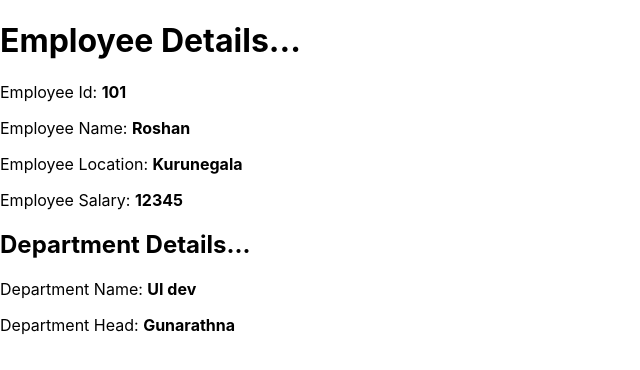
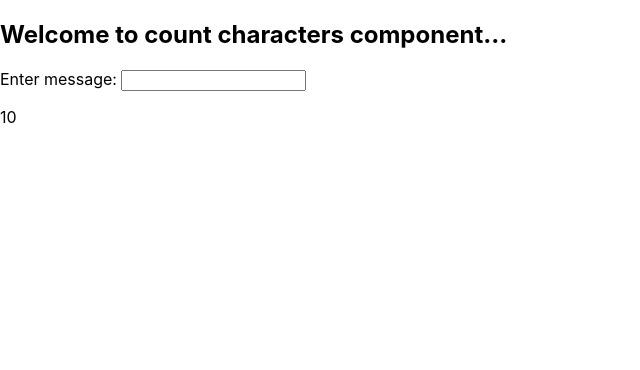
Before and after one commit to udshanu/ReactJsUsingJavaScriptFiles, a React (Create React App) app in the folder React.AspNetCoreLatest/React.AspNetCoreLatest/reactdemo/: page / in a window 1280 px wide. Shown: the top 370 px of the page, without its empty margins (0-640 px from the left). Built offline with nearby package versions, Linux system fonts and the light colour scheme.

Commit message:
Introduction to State in React Class Component

```diff
--- a/React.AspNetCoreLatest/React.AspNetCoreLatest/reactdemo/src/index.js
+++ b/React.AspNetCoreLatest/React.AspNetCoreLatest/reactdemo/src/index.js
@@ -2,57 +2,75 @@
 import ReactDOM from 'react-dom';
 import './index.css';
 
-////------------Introduction to Class Component--------//////////
-//To defined a class component in React, we have to create a class and extend it React.Component class.
-//Component(both function and class) cannot modify its own properties.
-//Component properties are read only.
-//When we create a constructor, before we performe any operation within the constructor we must make a call to the base class constructor.
-//
-//When we use class components
-//1. Managing state of the component.
-//2. Adding life cycle methods to component.
-//3. Need to write logic for event handlers.
-//
-//Rest of the other things we can write functional component.
+////------------Introduction to State in React Class Component--------//////////
+//Change there output overtime in response to variouse user actions.
+//State similar to props.
+//This is private.
+//State fully control by the component class.
+//State contains data specific to a given component that may change over time.
+//State is user defined javascript object.
+//"SetState" method = managing component state.
+//"SetState" method tells to react this component and its children should be re-render with the most update state.
+
+
+class CountCharacters extends React.Component {
+    constructor(props) {
+        super(props);
+        this.state = {
+            message: '',
+            counter: 10
+        };
+    }
+
+    onMessageChange(text) {
+        this.setState({
+            message: 'Message has ' + text.length + ' number of characters.'
+        });
+    }
+
+    render() {
+        return <div>
+            <h2> Welcome to count characters component...</h2>
+            <p>
+                <label>Enter message: <input type="text" onChange={e => this.onMessageChange(e.target.value)}></input> </label>
+
+            </p>
+            <p>
+                <label>{this.state.message}</label>
+            </p>
+            <p>
+                <label>{this.state.counter}</label>
+            </p>
+        </div>
+
+    }
+}
+
+const element = <CountCharacters></CountCharacters>
+ReactDOM.render(element, document.getElementById("root"));
+
 
 class Employee extends React.Component {
-    constructor(props) {
-        super(props);
-        console.log(this.props);
+    state = { counter: 0 };
+    counter = 0;
+    addEmployee = () => {
+        this.setState({ counter: this.state.counter + 1 });
+        //this.counter = this.counter + 1;
+        //alert("Add a new Employee.");
+        //alert('Add Employee button is clicked ' + this.counter +' times.');
     }
     render() {
         return <div>
-            <h1>Employee Details...</h1>
+            <h2>Welcome to Employee Component...</h2>
             <p>
-                <label>Employee Id: <b>{this.props.Id}</b></label>
+                <button onClick={this.addEmployee}>Add Employee</button>
             </p>
             <p>
-                <label>Employee Name: <b>{this.props.Name}</b></label>
+                <label>Add Employee button is clicked <b>{this.state.counter}</b> times.</label>
             </p>
-            <p>
-                <label>Employee Location: <b>{this.props.Location}</b></label>
-            </p>
-            <p>
-                <label>Employee Salary: <b>{this.props.Salary}</b></label>
-            </p>
-            <Department DptName={this.props.DptName} DptHeadName={this.props.DptHeadName} ></Department>
-        </div>;
+        </div>
     }
 }
 
-class Department extends React.Component {
-    render() {
-        return <div>
-            <h2>Department Details...</h2>
-            <p>
-                <label>Department Name: <b>{this.props.DptName}</b></label>
-            </p>
-            <p>
-                <label>Department Head: <b>{this.props.DptHeadName}</b></label>
-            </p>
-        </div>;
-    }
-}
-
-const element = <Employee Id="101" Name="Roshan" Location="Kurunegala" Salary="12345" DptName="UI dev" DptHeadName="Gunarathna"></Employee>;
-ReactDOM.render(element, document.getElementById("root"));
+//const element = <Employee></Employee>
+//ReactDOM.render(element, document.getElementById("root"));
```
